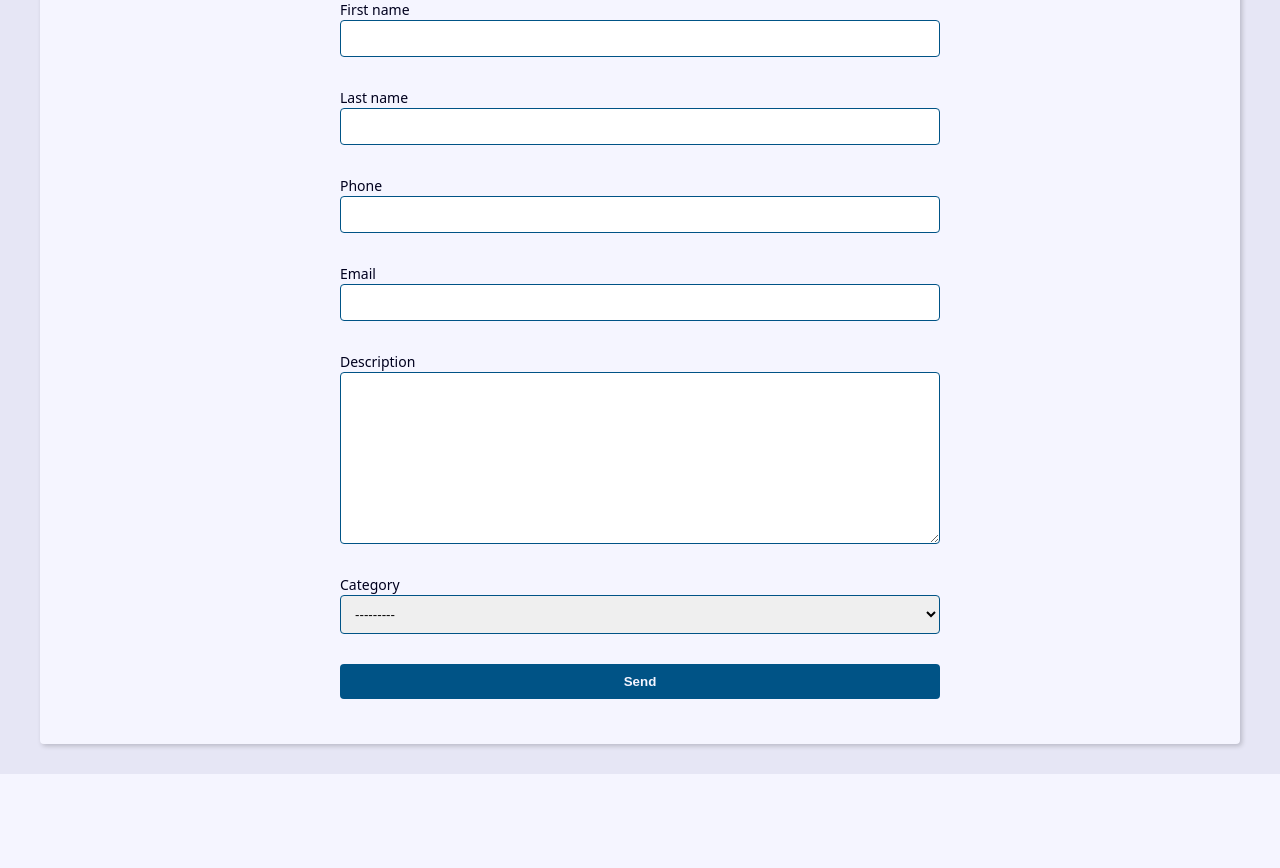
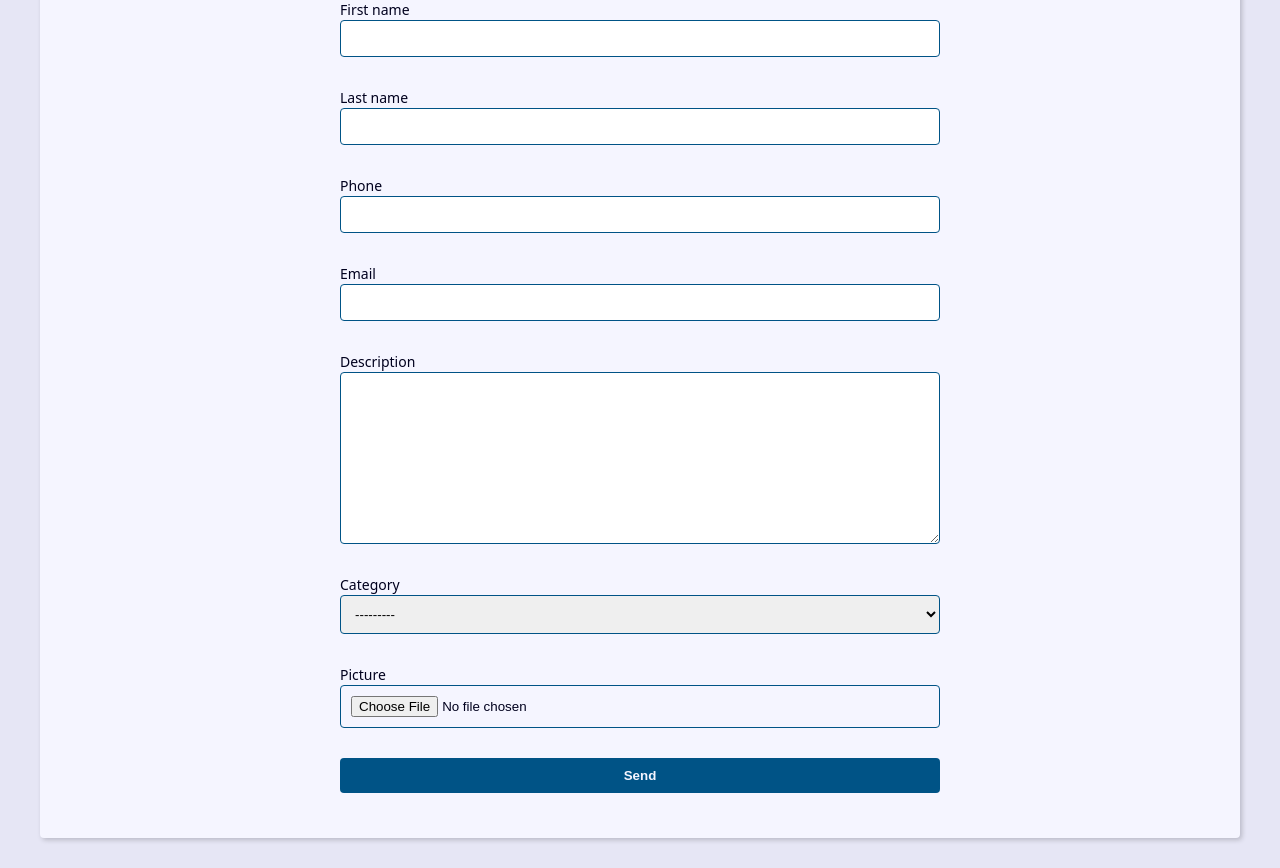
Before and after one commit to Gwin14/Projeto-agenda-django, a Django app: page /contact/create/ in a window 1280 px wide. Shown: the part 351-1219 px from the top of the page. Before the commit the page ends 1125 px from the top, so only its background shows below. Run offline with Django 4.2, Linux system fonts and the light colour scheme; data that the repository does not hold is empty.

Commit message:
Imagens nos forms e nos contatos

```diff
--- a/contact/forms.py
+++ b/contact/forms.py
@@ -3,8 +3,16 @@ from django import forms
 
 
 class ContactForm(forms.ModelForm):
+    picture = forms.ImageField(
+        widget=forms.FileInput(
+            attrs={
+                'accept': 'image/*',
+            }
+        )
+    )
+
     class Meta:
         model = models.Contact
         fields = (
-            'first_name', 'last_name', 'phone', 'email', 'description', 'category'
+            'first_name', 'last_name', 'phone', 'email', 'description', 'category', 'picture',
         )
--- a/contact/templates/contact/contact.html
+++ b/contact/templates/contact/contact.html
@@ -14,6 +14,12 @@
     <p><b>Description:</b> {{contact.description}}</p>
     <p><b>Category:</b> {{contact.category.name}}</p>
 
+    {% if contact.picture %}
+    <p>
+        <img src="{{ contact.picture.url }}" alt="{{ contact.first_name }} {{ contact.last_name }}">
+    </p>
+    {% endif %}
+
     <div class="contact-links">
         <a class="btn btn-link" href="{% url "update" contact.id %}">Update</a>
 
--- a/contact/views.py
+++ b/contact/views.py
@@ -27,7 +27,7 @@ def create(request):
 
     if request.method == 'POST':
 
-        form = ContactForm(request.POST)
+        form = ContactForm(request.POST, request.FILES)
 
         context = {
             'sitetitle': 'Criar - ',
@@ -64,7 +64,7 @@ def update(request, contact_id):
 
     if request.method == 'POST':
 
-        form = ContactForm(request.POST, instance=contact)
+        form = ContactForm(request.POST, request.FILES, instance=contact)
 
         context = {
             'sitetitle': 'Atualizar - ',
```
